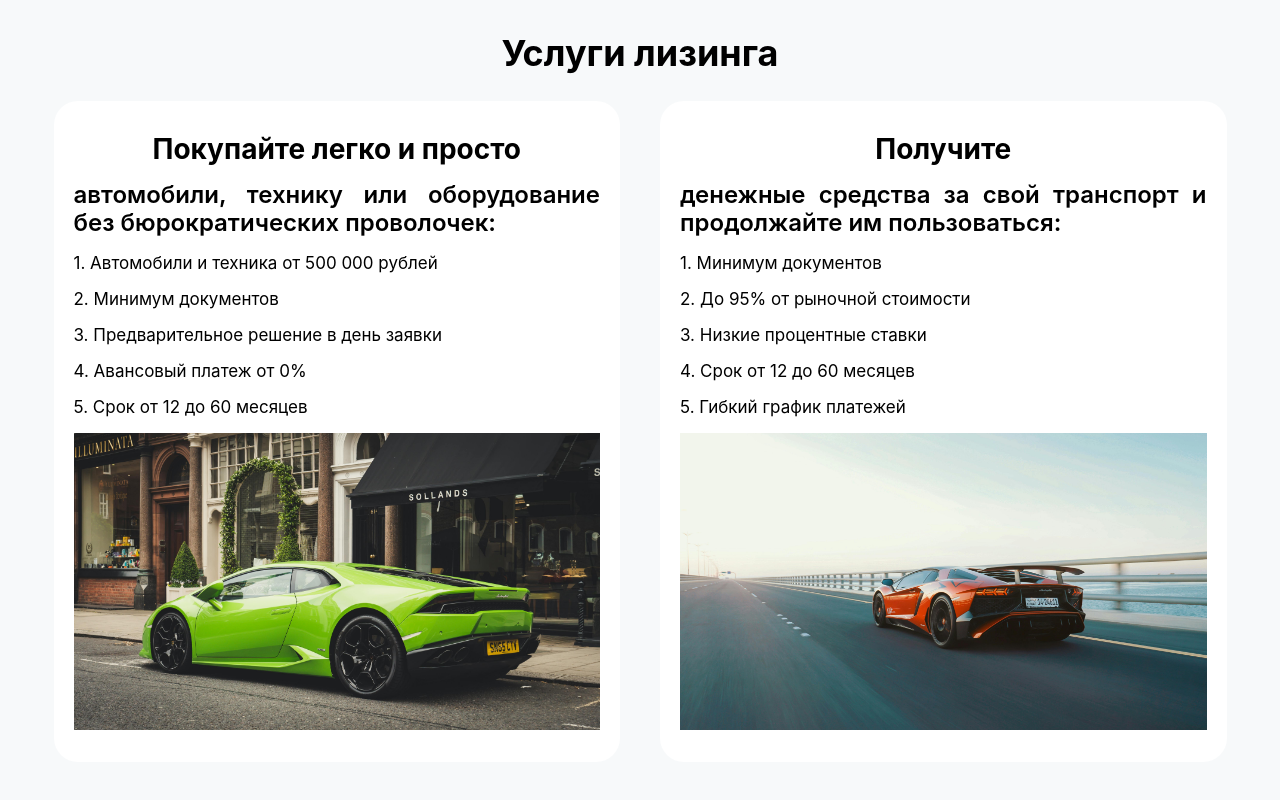
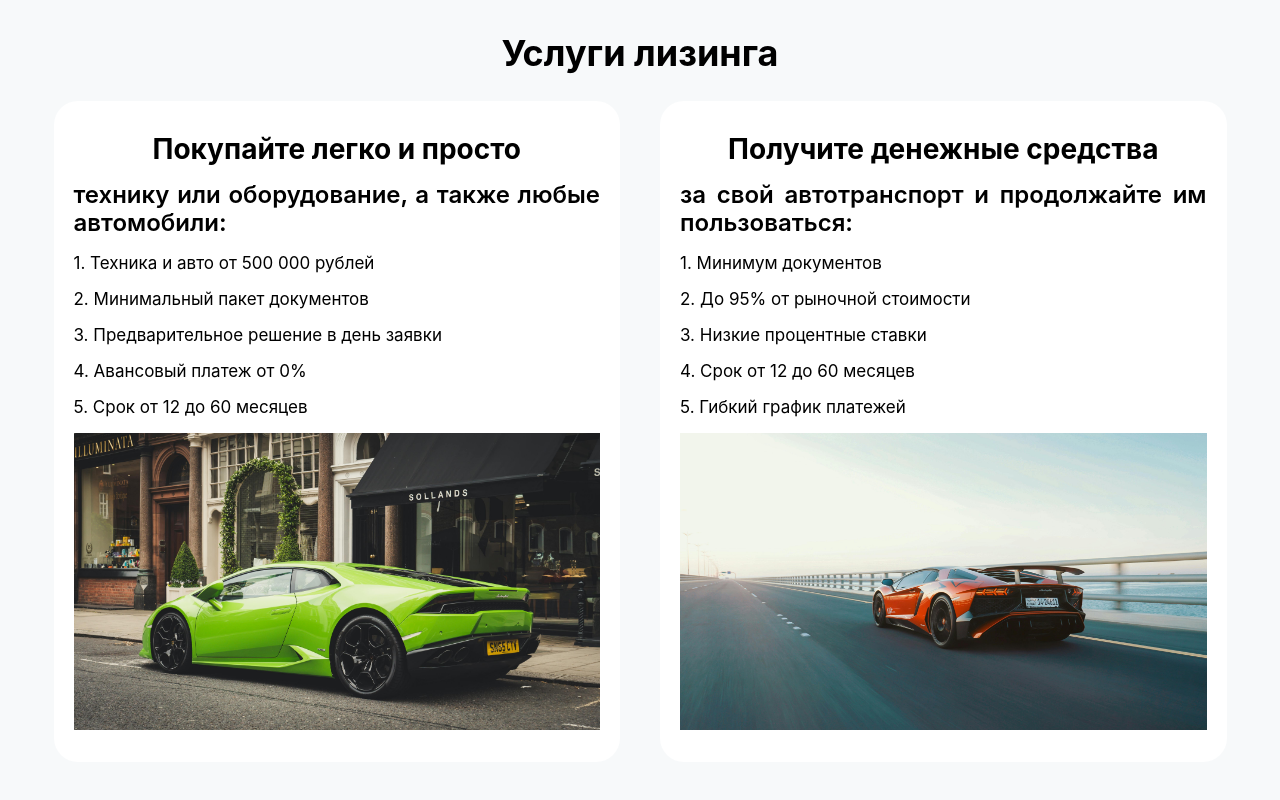
Before and after one commit to EvgenPrushk/leasing, a website: page index.html in a window 1280 px wide. Shown: the part 1720-2520 px from the top of the page. Drawn offline with Linux system fonts and the light colour scheme.

Commit message:
refactor  index.html

```diff
--- a/index.html
+++ b/index.html
@@ -56,14 +56,15 @@
           <div class="flex flex-col gap-[16px] text-white">
             <div>
               <h3 class="max-w-[698px] text-center sm:text-left">
-                ООО "Альтернатива" – открываем мир новых возможностей
+                ООО "Альтернатива" – развиваем лизинг для развития вашего
+                бизнеса
               </h3>
             </div>
 
             <div class="text-[20px] leading-[24px] text-center sm:text-left">
               <h1 class="text-justify">
                 Расширяем <br />
-                горизонты
+                возможности
               </h1>
             </div>
           </div>
@@ -132,14 +133,13 @@
           >
             <h3 class="text-center">Покупайте легко и просто</h3>
             <h4 class="text-justify">
-              автомобили, технику или оборудование без бюрократических
-              проволочек:
+              технику или оборудование, а также любые автомобили:
             </h4>
             <p class="text-[17px] leading-[20px] text-left">
-              1. Автомобили и техника от 500 000 рублей
+              1. Техника и авто от 500 000 рублей
             </p>
             <p class="text-[17px] leading-[20px] text-left">
-              2. Минимум документов
+              2. Минимальный пакет документов
             </p>
             <p class="text-[17px] leading-[20px] text-left">
               3. Предварительное решение в день заявки
@@ -155,9 +155,9 @@
           <div
             class="transition duration-300 ease-out hover:cursor-pointer hover:shadow-lg bg-white text-black rounded-[24px] px-[20px] py-[32px] flex flex-col flex-1 justify-between gap-[16px]"
           >
-            <h3 class="text-center">Получите</h3>
+            <h3 class="text-center">Получите денежные средства</h3>
             <h4 class="text-justify">
-              денежные средства за свой транспорт и продолжайте им пользоваться:
+              за свой автотранспорт и продолжайте им пользоваться:
             </h4>
             <p class="text-[17px] leading-[20px] text-left">
               1. Минимум документов
@@ -228,18 +228,18 @@
           <div
             class="flex flex-col sm:flex-row items-center sm:justify-between border border-white border-b-[#0000004D] pb-[8px] pt-[16px] text-[17px] leading-[24px]"
           >
-            <p><span class="font-semibold">Безопасно</span></p>
+            <p><span class="font-semibold">Безопасно </span></p>
             <p>деятельность регулируется ЦБ РФ</p>
           </div>
           <div
             class="flex flex-col sm:flex-row items-center sm:justify-between border border-white border-b-[#0000004D] pb-[8px] pt-[16px] text-[17px] leading-[24px]"
           >
-            <p><span class="font-semibold">Экономно</span></p>
+            <p><span class="font-semibold">Экономно </span></p>
             <p>до -40% на НДФЛ</p>
           </div>
           <div class="flex flex-col justify-center items-center">
             <p class="pt-[40px] text-[13px] leading-[16px] text-center">
-              Что бы узнать точные информацию звоните по телефону +7 (968)
+              Чтобы узнать точную информацию звоните по телефону +7 (968)
               744-59-94
             </p>
           </div>
```
